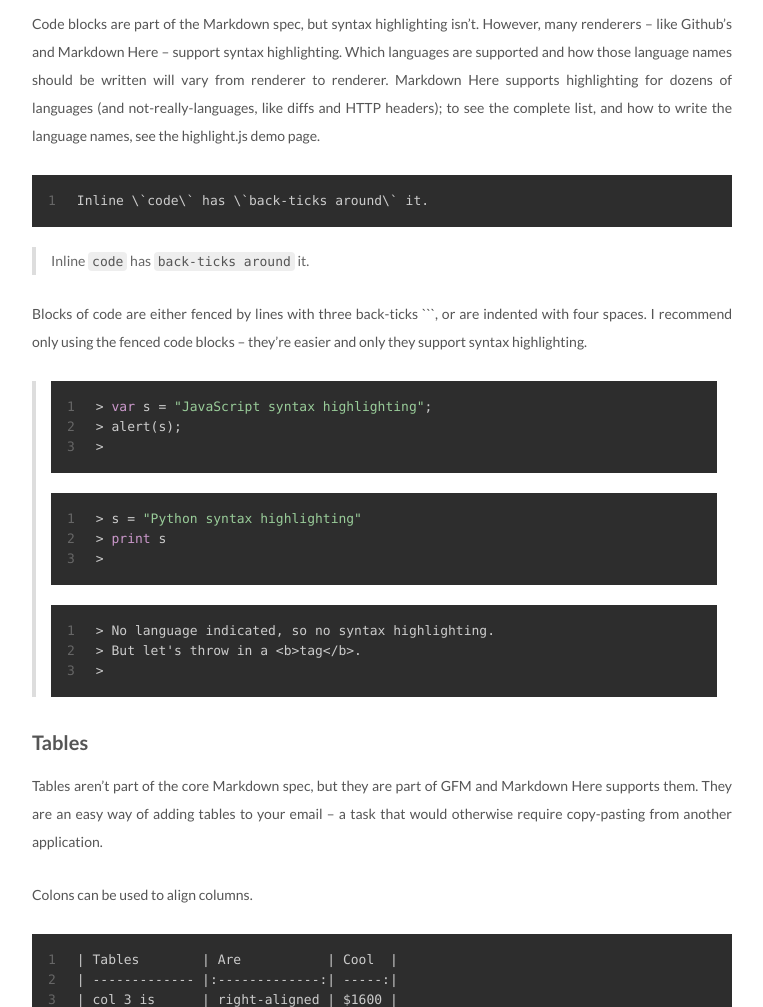
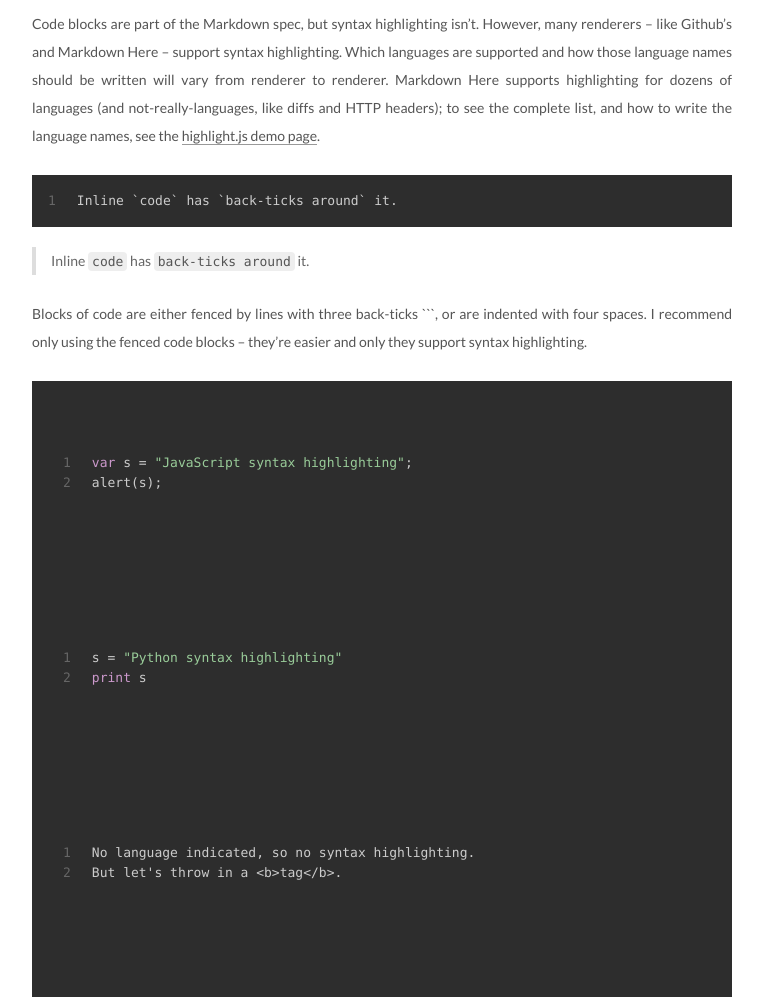
Before and after one commit to fengyj/fengyj.github.io, a plain HTML site: page 2016/09/04/markdown-cheat-sheet/index.html in a window 1280 px wide. Shown: the part 5220-6227 px from the top of the page, without its empty margins (98-861 px from the left). Drawn offline with Linux system fonts and the light colour scheme; a web font is replaced by a local one.

Commit message:
Site updated: 2016-09-06 00:27:28

````diff
--- a/2016/09/04/markdown-cheat-sheet/index.html
+++ b/2016/09/04/markdown-cheat-sheet/index.html
@@ -112,7 +112,7 @@ Emphasis1234Emphasis, ak">
 <meta property="og:image" content="https://github.com/adam-p/markdown-here/raw/master/src/common/images/icon48.png">
 <meta property="og:image" content="http://img.youtube.com/vi/YOUTUBE_VIDEO_ID_HERE/0.jpg">
 <meta property="og:image" content="http://img.youtube.com/vi/YOUTUBE_VIDEO_ID_HERE/0.jpg">
-<meta property="og:updated_time" content="2016-09-05T15:17:15.204Z">
+<meta property="og:updated_time" content="2016-09-05T16:27:05.284Z">
 <meta name="twitter:card" content="summary">
 <meta name="twitter:title" content="Markdown Cheat Sheet">
 <meta name="twitter:description" content="Markdown 101Headers123456# H1## H2### H3#### H4##### H5###### H6
@@ -375,12 +375,23 @@ Emphasis1234Emphasis, ak">
 <blockquote>
 <p><img src="https://github.com/adam-p/markdown-here/raw/master/src/common/images/icon48.png" alt="alt text" title="Logo Title Text 2"></p>
 </blockquote>
-<h2 id="Code-and-Syntax-Highlighting"><a href="#Code-and-Syntax-Highlighting" class="headerlink" title="Code and Syntax Highlighting"></a>Code and Syntax Highlighting</h2><p>Code blocks are part of the Markdown spec, but syntax highlighting isn’t. However, many renderers – like Github’s and Markdown Here – support syntax highlighting. Which languages are supported and how those language names should be written will vary from renderer to renderer. Markdown Here supports highlighting for dozens of languages (and not-really-languages, like diffs and HTTP headers); to see the complete list, and how to write the language names, see the highlight.js demo page.</p>
-<figure class="highlight markdown"><table><tr><td class="gutter"><pre><div class="line">1</div></pre></td><td class="code"><pre><div class="line">Inline \<span class="code">`code\`</span> has \<span class="code">`back-ticks around\`</span> it.</div></pre></td></tr></table></figure>
+<h2 id="Code-and-Syntax-Highlighting"><a href="#Code-and-Syntax-Highlighting" class="headerlink" title="Code and Syntax Highlighting"></a>Code and Syntax Highlighting</h2><p>Code blocks are part of the Markdown spec, but syntax highlighting isn’t. However, many renderers – like Github’s and Markdown Here – support syntax highlighting. Which languages are supported and how those language names should be written will vary from renderer to renderer. Markdown Here supports highlighting for dozens of languages (and not-really-languages, like diffs and HTTP headers); to see the complete list, and how to write the language names, see the <a href="http://softwaremaniacs.org/media/soft/highlight/test.html" target="_blank" rel="external">highlight.js demo page</a>.</p>
+<figure class="highlight markdown"><table><tr><td class="gutter"><pre><div class="line">1</div></pre></td><td class="code"><pre><div class="line">Inline <span class="code">`code`</span> has <span class="code">`back-ticks around`</span> it.</div></pre></td></tr></table></figure>
 <blockquote>
 <p>Inline <code>code</code> has <code>back-ticks around</code> it.</p>
 </blockquote>
 <p>Blocks of code are either fenced by lines with three back-ticks ```, or are indented with four spaces. I recommend only using the fenced code blocks – they’re easier and only they support syntax highlighting.</p>
+   <pre>
+   <figure class="highlight javascript"><table><tr><td class="gutter"><pre><div class="line">1</div><div class="line">2</div></pre></td><td class="code"><pre><div class="line"><span class="keyword">var</span> s = <span class="string">"JavaScript syntax highlighting"</span>;</div><div class="line">alert(s);</div></pre></td></tr></table></figure>
+
+
+   <figure class="highlight python"><table><tr><td class="gutter"><pre><div class="line">1</div><div class="line">2</div></pre></td><td class="code"><pre><div class="line">s = <span class="string">"Python syntax highlighting"</span></div><div class="line"><span class="keyword">print</span> s</div></pre></td></tr></table></figure>
+
+
+   <figure class="highlight plain"><table><tr><td class="gutter"><pre><div class="line">1</div><div class="line">2</div></pre></td><td class="code"><pre><div class="line">No language indicated, so no syntax highlighting. </div><div class="line">But let&apos;s throw in a &lt;b&gt;tag&lt;/b&gt;.</div></pre></td></tr></table></figure>
+
+   </pre>
+
 <blockquote>
 <figure class="highlight javascript"><table><tr><td class="gutter"><pre><div class="line">1</div><div class="line">2</div><div class="line">3</div></pre></td><td class="code"><pre><div class="line">&gt; <span class="keyword">var</span> s = <span class="string">"JavaScript syntax highlighting"</span>;</div><div class="line">&gt; alert(s);</div><div class="line">&gt;</div></pre></td></tr></table></figure>
 <figure class="highlight python"><table><tr><td class="gutter"><pre><div class="line">1</div><div class="line">2</div><div class="line">3</div></pre></td><td class="code"><pre><div class="line">&gt; s = <span class="string">"Python syntax highlighting"</span></div><div class="line">&gt; <span class="keyword">print</span> s</div><div class="line">&gt;</div></pre></td></tr></table></figure>
````
Also changed, not shown: index.html (+13 -2 lines).
